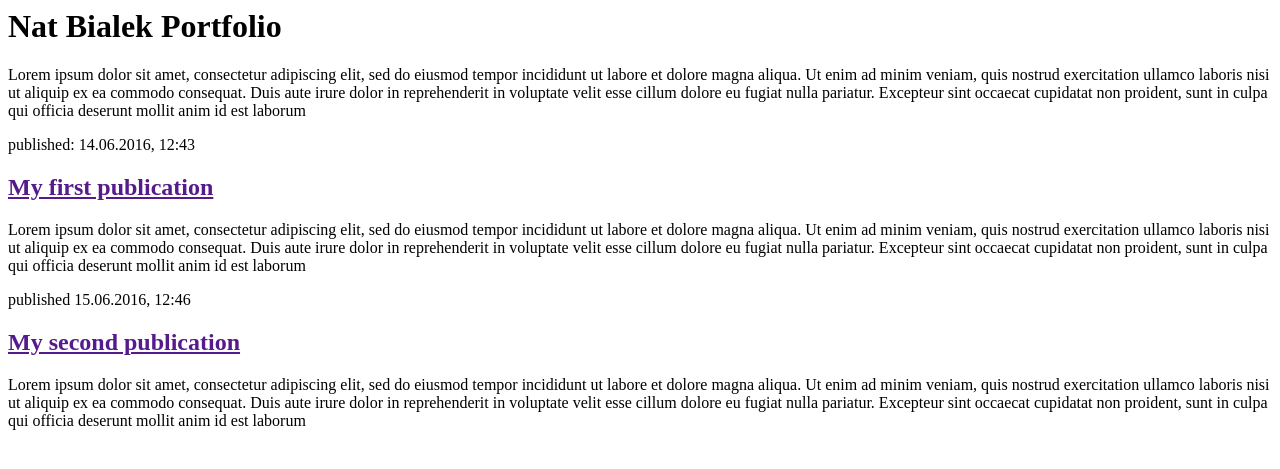
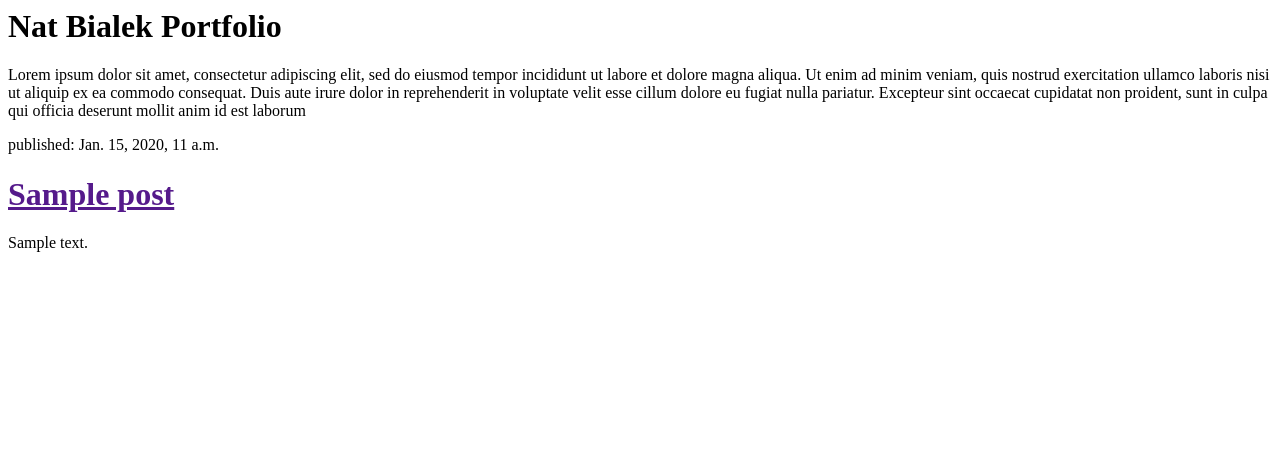
Before and after one commit to natbialek/my-first-blog, a Django app: template blog/templates/blog/post_list.html in a window 1280 px wide. Shown: the top 469 px of the page. Run offline with Django 3.2, Linux system fonts and the light colour scheme; the template is opened without the code that fills it: values that come from a table or form of the project are taken from there, others are empty; tables that the repository leaves empty hold one stand-in row (values such as "Sample post").

Commit message:
Modified template to display posts from database.

```diff
--- a/blog/templates/blog/post_list.html
+++ b/blog/templates/blog/post_list.html
@@ -9,17 +9,15 @@
 <p> Lorem ipsum dolor sit amet, consectetur adipiscing elit, sed do eiusmod tempor incididunt ut labore et dolore magna aliqua. Ut enim ad minim veniam, quis nostrud exercitation ullamco laboris nisi ut aliquip ex ea commodo consequat. Duis aute irure dolor in reprehenderit in voluptate velit esse cillum dolore eu fugiat nulla pariatur. Excepteur sint occaecat cupidatat non proident, sunt in culpa qui officia deserunt mollit anim id est laborum </p>
 </div>
 
-<div>
-<p> published: 14.06.2016, 12:43 </p>
-<h2> <a href=""> My first publication </a></h2>
-<p> Lorem ipsum dolor sit amet, consectetur adipiscing elit, sed do eiusmod tempor incididunt ut labore et dolore magna aliqua. Ut enim ad minim veniam, quis nostrud exercitation ullamco laboris nisi ut aliquip ex ea commodo consequat. Duis aute irure dolor in reprehenderit in voluptate velit esse cillum dolore eu fugiat nulla pariatur. Excepteur sint occaecat cupidatat non proident, sunt in culpa qui officia deserunt mollit anim id est laborum </p>
-</div>
 
-<div>
-<p> published 15.06.2016, 12:46 </p>
-<h2><a href=""> My second publication </a></h2>
-<p> Lorem ipsum dolor sit amet, consectetur adipiscing elit, sed do eiusmod tempor incididunt ut labore et dolore magna aliqua. Ut enim ad minim veniam, quis nostrud exercitation ullamco laboris nisi ut aliquip ex ea commodo consequat. Duis aute irure dolor in reprehenderit in voluptate velit esse cillum dolore eu fugiat nulla pariatur. Excepteur sint occaecat cupidatat non proident, sunt in culpa qui officia deserunt mollit anim id est laborum </p>
-</div>
+{% for post in posts %}
+    <div>
+        <p>published: {{ post.published_date }}</p>
+        <h1><a href="">{{ post.title }}</a></h1>
+        <p>{{ post.text|linebreaks }}</p>
+    </div>
+{% endfor %}
+
 </body>
 </html>
 
--- a/blog/views.py
+++ b/blog/views.py
@@ -1,6 +1,10 @@
 from django.shortcuts import render
+from .models import Post
+from django.utils import timezone
 
 def post_list(request):
-    return render(request, 'blog/post_list.html', {})
+	posts = Post.objects.filter(published_date__lte=timezone.now()).order_by('published_date')
+	return render(request, 'blog/post_list.html', {'posts': posts})
+
 
 # Create your views here.
```
